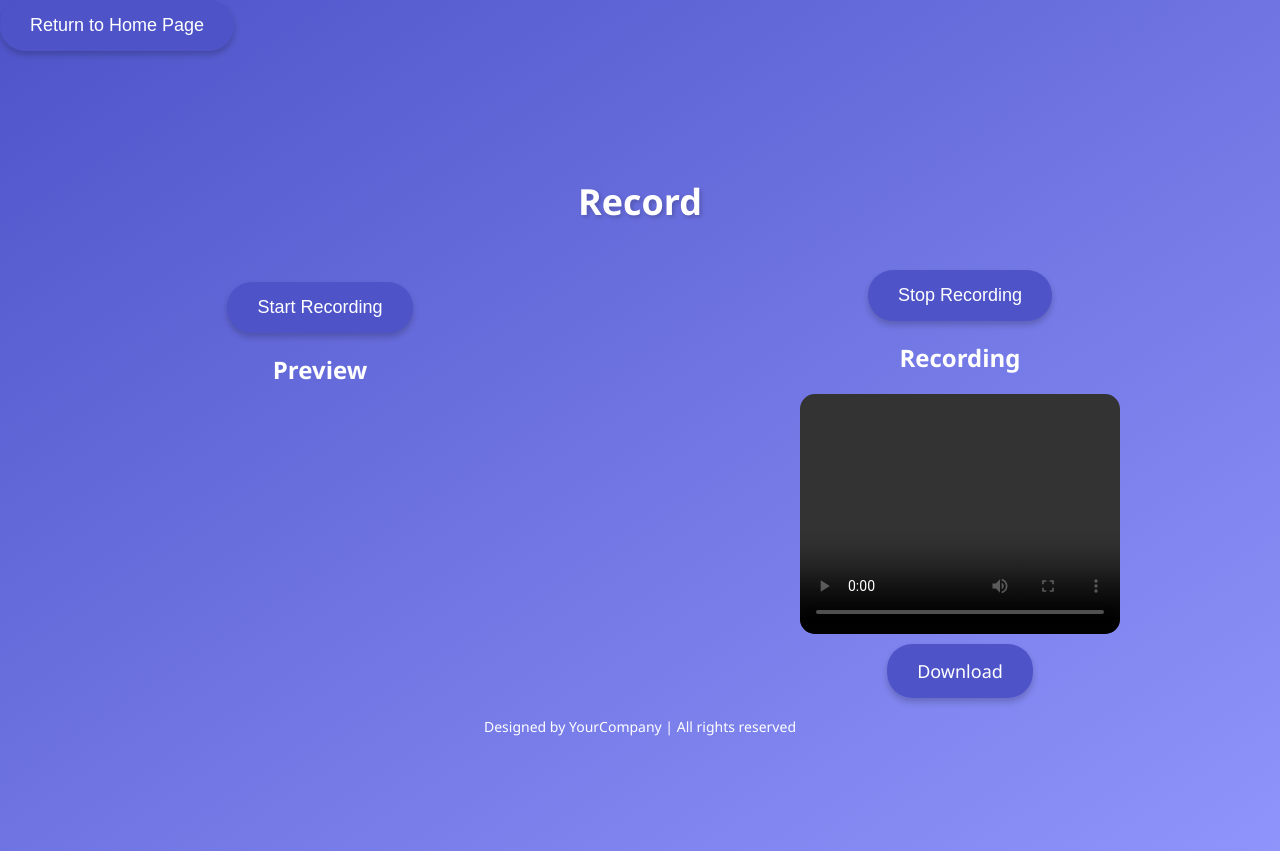
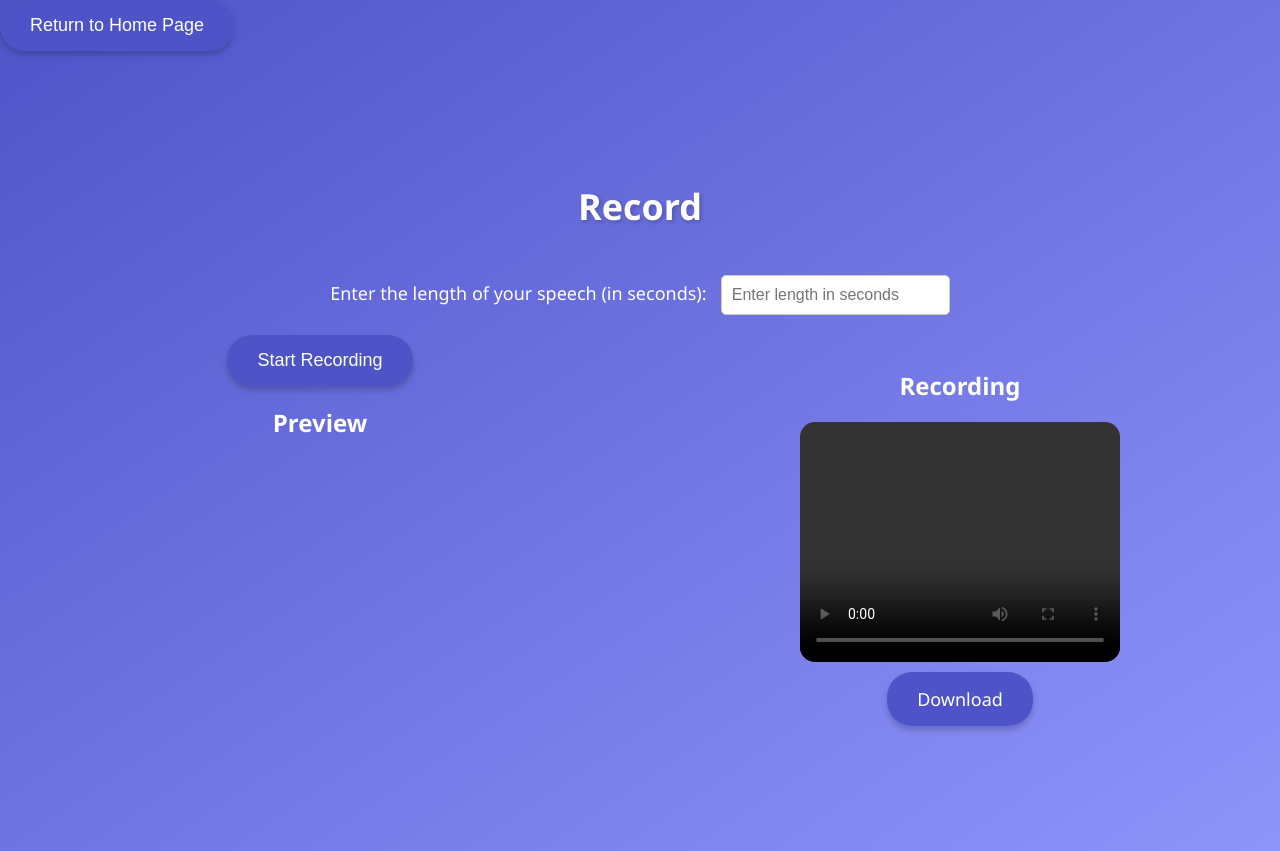
Before and after one commit to adityaSureshCHS/SDBot, a Flask app: template Templates/record.html in a window 1280 px wide. Run offline with Flask 3, Linux system fonts and the light colour scheme; the template is opened without the code that fills it, so the values that code supplies are empty.

Commit message:
jhdfdf
fwehfi

```diff
--- a/Templates/debate_analysis.html
+++ b/Templates/debate_analysis.html
@@ -138,11 +138,11 @@
           <li>Your results, feedback, and recommendations will be displayed after you finish.</li>
         </ul>
       </div>
-      <button onclick="window.location.href='main.html'">Return to Home Page</button>
+
       <button onclick="window.location.href='record.html'">Record New Speech</button>
     </div>
     <footer>
-      <p>Designed by YourCompany | All rights reserved</p>
+
     </footer>
   </div>
 </body>
--- a/Templates/record.html
+++ b/Templates/record.html
@@ -94,15 +94,35 @@
       color: #fff;
       font-size: 14px;
     }
+
+    .input-container {
+      margin-bottom: 20px;
+    }
+
+    .input-container label {
+      font-size: 18px;
+      margin-right: 10px;
+    }
+
+    .input-container input[type="text"] {
+      padding: 10px;
+      font-size: 16px;
+      border-radius: 5px;
+      border: 1px solid #ccc;
+    }
   </style>
 </head>
 
 <body>
-  <button onclick="window.location.href='main.html'" class = "button">Return to Home Page</button>
+  <button onclick="window.location.href='main.html'" class="button">Return to Home Page</button>
   <div class="container">
     <header>
       <h1>Record</h1>
     </header>
+    <div class="input-container">
+      <label for="speechLength">Enter the length of your speech (in seconds):</label>
+      <input type="text" id="speechLength" placeholder="Enter length in seconds">
+    </div>
     <main>
 
 
@@ -113,7 +133,7 @@
       </div>
 
       <div class="right">
-        <button id="stopButton" class="button">Stop Recording</button>
+
         <h2>Recording</h2>
         <div id="recordingContainer">
           <video id="recording" width="320" height="240" controls></video>
@@ -123,7 +143,7 @@
 
     </main>
     <footer>
-      <p>Designed by YourCompany | All rights reserved</p>
+
     </footer>
   </div>
   <script>
@@ -132,7 +152,6 @@
     let startButton = document.getElementById("startButton");
     let stopButton = document.getElementById("stopButton");
     let downloadButton = document.getElementById("downloadButton");
-    let recordingTimeMS = 5000;
 
     function wait(delayInMS) {
         return new Promise((resolve) => setTimeout(resolve, delayInMS));
@@ -166,6 +185,10 @@
       startButton.addEventListener(
   "click",
   () => {
+    const speechLengthInput = document.getElementById("speechLength");
+    const speechLengthInSeconds = parseInt(speechLengthInput.value, 10);
+
+    if (!isNaN(speechLengthInSeconds)) {
       navigator.mediaDevices
         .getUserMedia({
           video: true,
@@ -178,13 +201,16 @@
             preview.captureStream || preview.mozCaptureStream;
           return new Promise((resolve) => (preview.onplaying = resolve));
         })
-      .then(() => startRecording(preview.captureStream(), recordingTimeMS))
+        .then(() => startRecording(preview.captureStream(), speechLengthInSeconds * 1000))
         .then((recordedChunks) => {
           let recordedBlob = new Blob(recordedChunks, { type: "video/webm" });
           recording.src = URL.createObjectURL(recordedBlob);
           downloadButton.href = recording.src;
           downloadButton.download = "RecordedVideo.webm";
-      })
+        });
+    } else {
+      alert("Please enter a valid number for speech length.");
+    }
   },
   false,
 );
--- a/Templates/speech.html
+++ b/Templates/speech.html
@@ -17,7 +17,7 @@
       <div id="result" class="result-container"></div>
     </main>
     <footer>
-      <p>Designed by YourCompany | All rights reserved</p>
+
     </footer>
   </div>
   <script src="script.js"></script>
--- a/Templates/speech_analysis.html
+++ b/Templates/speech_analysis.html
@@ -140,7 +140,7 @@
       </div>
     </div>
     <footer>
-      <p>Designed by YourCompany | All rights reserved</p>
+
     </footer>
   </div>
 </body>
```
Lines whose indentation alone changed are shown as unchanged.
